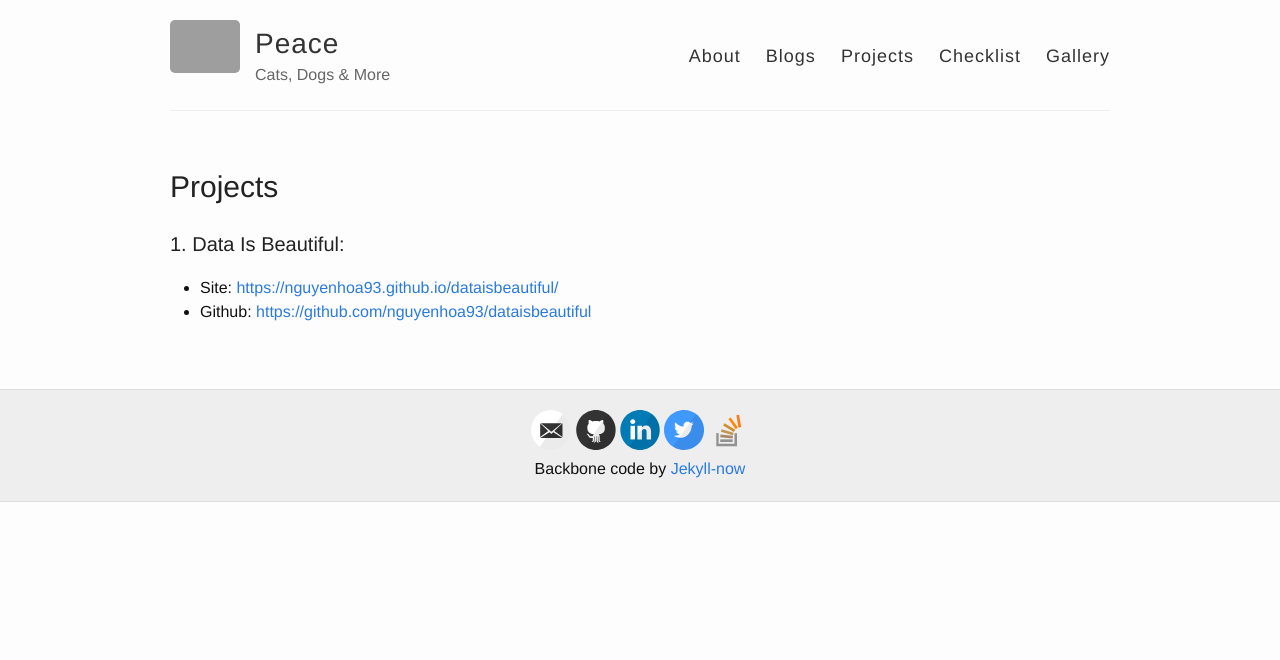
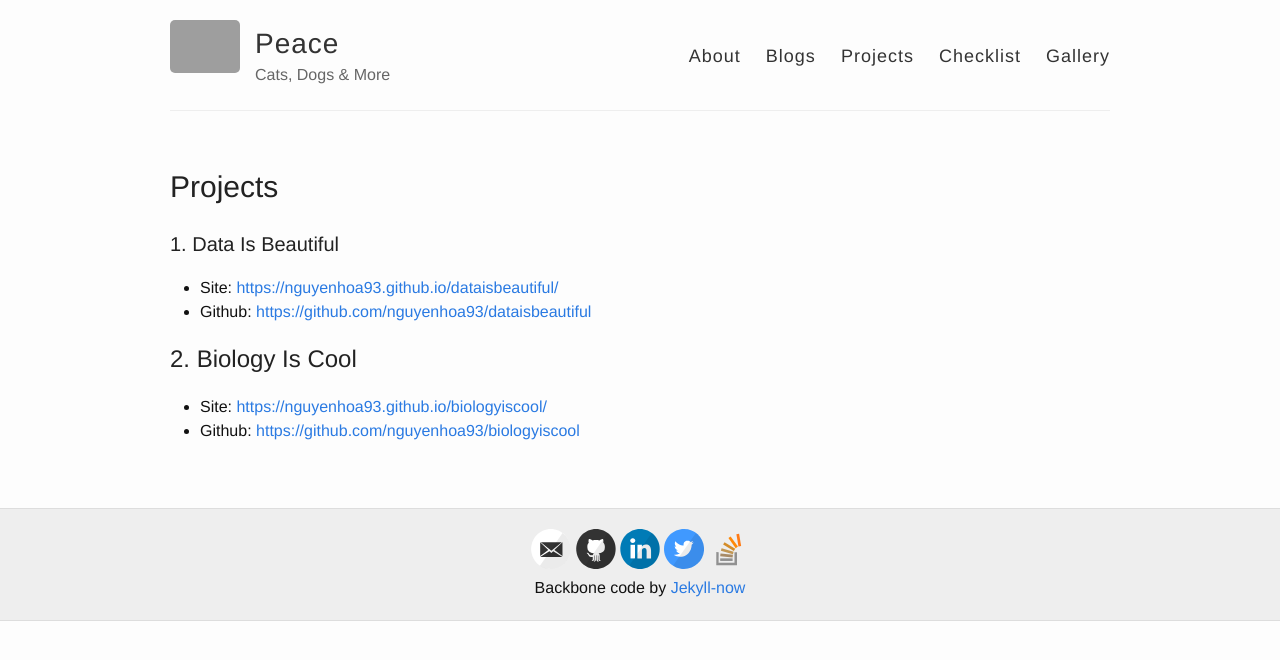
Before and after one commit to hnguyentt/hnguyentt.github.io, a Jekyll site: the page built from projects.md, in a window 1280 px wide. Shown: the top 660 px of the page. Built offline with Jekyll 4.4.1, drawn with Linux system fonts in a browser that asks for light colours; nearby versions of some CDN libraries; grey boxes are pictures that could not be loaded.

Commit message:
Add project

```diff
--- a/projects.md
+++ b/projects.md
@@ -4,6 +4,10 @@ title: Projects
 permalink: /projects/
 ---
 
-### 1. Data Is Beautiful:
+### 1. Data Is Beautiful
 - Site: [https://nguyenhoa93.github.io/dataisbeautiful/](https://nguyenhoa93.github.io/dataisbeautiful/){:target="_blank"}
 - Github: [https://github.com/nguyenhoa93/dataisbeautiful](https://github.com/nguyenhoa93/dataisbeautiful){:target="_blank"}
+
+## 2. Biology Is Cool
+- Site: [https://nguyenhoa93.github.io/biologyiscool/](https://nguyenhoa93.github.io/biologyiscool/)
+- Github: [https://github.com/nguyenhoa93/biologyiscool](https://github.com/nguyenhoa93/biologyiscool)
```
